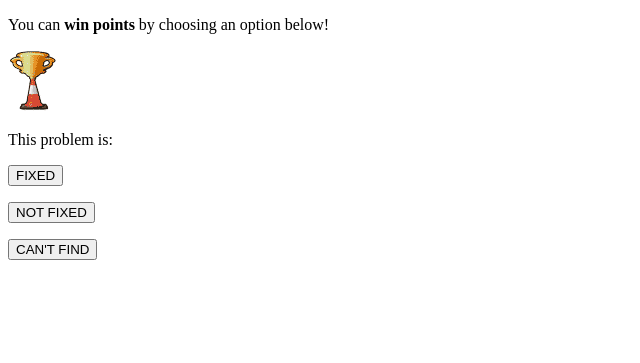
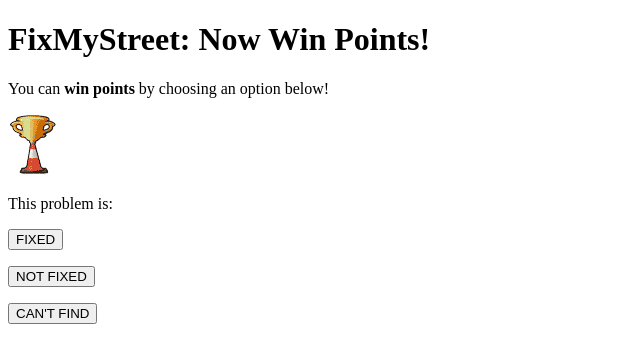
Before and after one commit to mysociety/fmsgame, a Django app: page /issue/1/ in a window 1280 px wide. Shown: the top 363 px of the page, without its empty margins (0-640 px from the left). Run offline with Django 3.2, Linux system fonts and the light colour scheme; the visitor is signed in with stand-in values (Sample User, id 1); parts of the project's set-up code (start-up, migrations or seed data) failed here and were passed over.

Commit message:
titles and dev width on templates

```diff
--- a/fmsgame_project/templates/issue.html
+++ b/fmsgame_project/templates/issue.html
@@ -1,9 +1,11 @@
 <!DOCTYPE html PUBLIC "-//W3C//DTD HTML 4.01//EN">
 <html>
     <head>
-        <title>Now: win points!</title>
+        <title>FixMyStreet Game: Now win points!</title>
+        <meta name="viewport" content="initial-scale=1.0, width=device-width, height=device-height, minimum-scale=1.0" />
     </head>
     <body>
+        <h1>FixMyStreet: Now Win Points!</h1>
         <p>
             You can <strong>win points</strong>
             by choosing an option below!
--- a/fmsgame_project/templates/login.html
+++ b/fmsgame_project/templates/login.html
@@ -1,9 +1,11 @@
 <!DOCTYPE html PUBLIC "-//W3C//DTD HTML 4.01//EN">
 <html>
     <head>
-        <title></title>
+        <title>FixMyStreet Game: Login</title>
+        <meta name="viewport" content="initial-scale=1.0, width=device-width, height=device-height, minimum-scale=1.0" />
     </head>
     <body>
+        <h1>FixMyStreet Game</h1>
         <img src="/static/fmsgame_trophy.png" alt="FixMyStreet Game">
         <p>
             hello - you should <a href="/openid/login">login</a>
```
Also changed, not shown: fmsgame_project/templates/score.html (added, +18 -0 lines).
